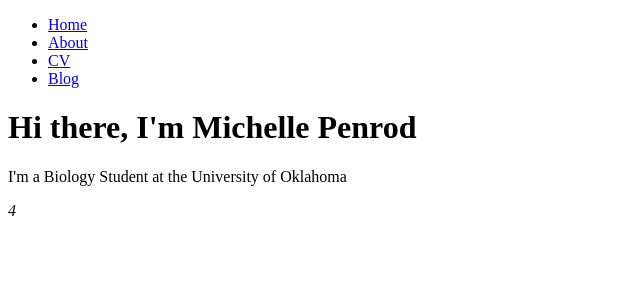
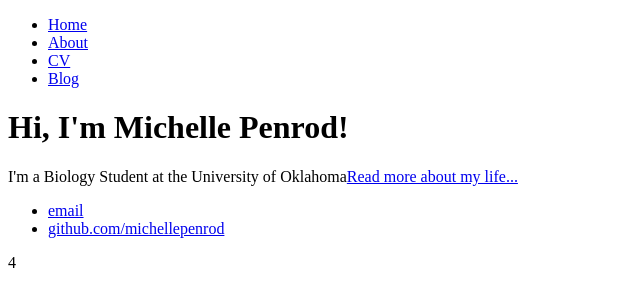
Before and after one commit to mlpenrod/EmergingDiseaseEcology.github.io, a plain HTML site: page index.html in a window 1280 px wide. Shown: the whole page, without its empty margins (0-640 px from the left). Drawn offline with Linux system fonts and the light colour scheme.

Commit message:
Update index.html

```diff
--- a/index.html
+++ b/index.html
@@ -14,13 +14,14 @@
 		</nav>
 		<div class="container">
     		<div class="blurb">
-        		<h1>Hi there, I'm Michelle Penrod</h1>
-				<p>I'm a Biology Student at the University of Oklahoma<em> <a href="/about"></a></p>
+        		<h1>Hi, I'm Michelle Penrod!</h1>
+				<p>I'm a Biology Student at the University of Oklahoma<a href="/about">Read more about my life...</a></p>
     		</div><!-- /.blurb -->
 		</div><!-- /.container -->
 		<footer>
     		<ul>
-
+        		<li><a href="mailto:hankquinlanhub@gmail.com">email</a></li>
+        		<li><a href="https://github.com/michellepenrod">github.com/michellepenrod</a></li>
 			</ul>
 		</footer>
 	</body>
```
